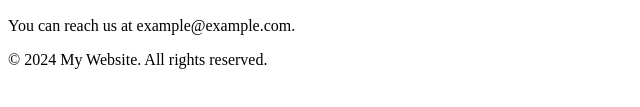
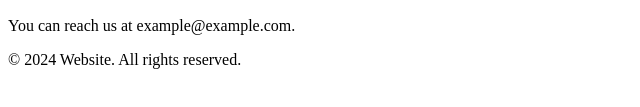
Before and after one commit to marymay07/test_parlai, a plain HTML site: page murmuration-ci/index.html in a window 1280 px wide. Shown: the part 269-376 px from the top of the page, 0-640 px from the left. Drawn offline with Linux system fonts and the light colour scheme.

Commit message:
add bucket

```diff
--- a/murmuration-ci/index.html
+++ b/murmuration-ci/index.html
@@ -29,7 +29,7 @@
   </main>
 
   <footer>
-    <p>&copy; 2024 My Website. All rights reserved.</p>
+    <p>&copy; 2024 Website. All rights reserved.</p>
   </footer>
 </body>
 </html>
```
